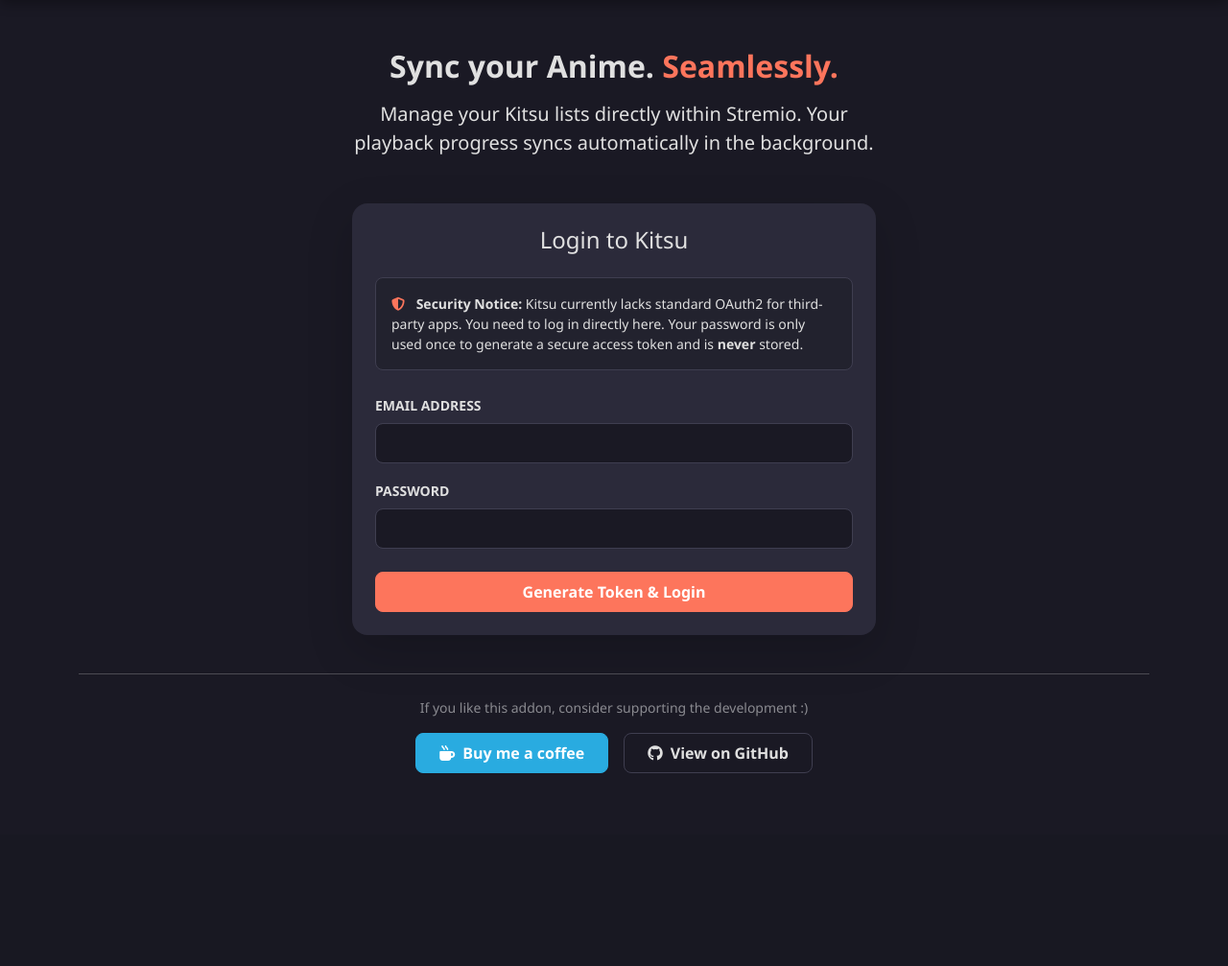
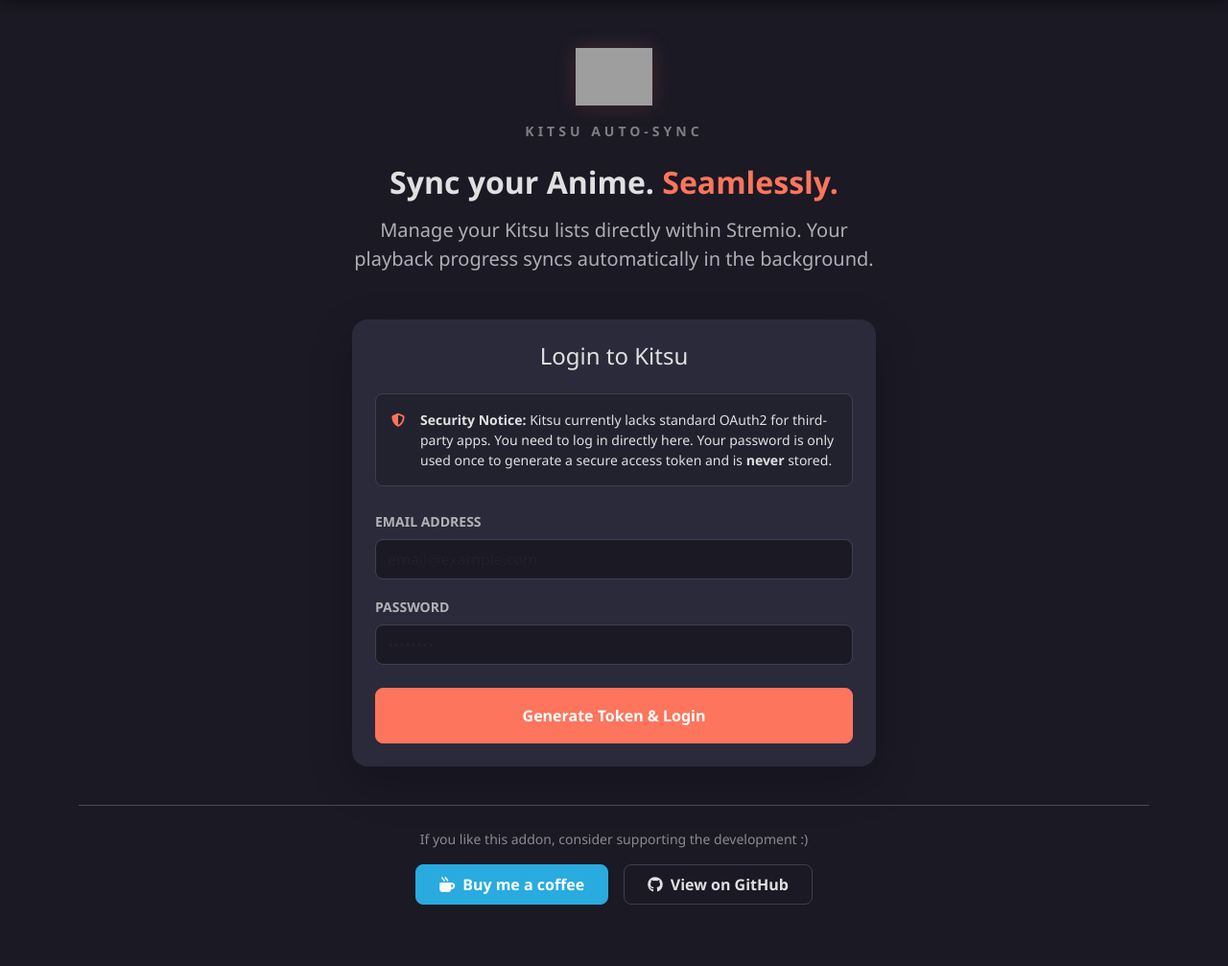
Before and after one commit to mralanbourne/kitsu-stremio-addon, a Python web app: template templates/index.html in a window 1280 px wide. Shown: the part 50-1057 px from the top of the page at 96% size. Before the commit the page ends 856 px from the top, so only its background shows below. Run offline with Jinja, Linux system fonts and the light colour scheme; the template is opened without the code that fills it, so the values that code supplies are empty; grey boxes are pictures that could not be loaded.

Commit message:
Update index.html

```diff
--- a/templates/index.html
+++ b/templates/index.html
@@ -3,35 +3,56 @@
 {% block header %}
     <nav class="navbar navbar-dark fixed-top">
         <div class="container-fluid">
-            <span class="navbar-brand mb-0 h1 fw-bolder"><i class="fa-solid fa-play me-2 text-kitsu"></i> Kitsu Stremio Addon</span>
+            <span class="navbar-brand mb-0 h1 fw-bolder">
+                <i class="fa-solid fa-play me-2 text-kitsu"></i> Kitsu Stremio Addon
+            </span>
         </div>
     </nav>
 {% endblock %}
 
 {% block content %}
+    <div class="text-center mb-4">
+        <img src="https://kitsu.io/kitsu-256-ed442f7567271af715884ca3080e8240.png"
+             width="80"
+             alt="Kitsu Auto-Sync Logo"
+             class="mb-3 shadow-sm"
+             style="filter: drop-shadow(0 0 10px rgba(253, 117, 92, 0.2));">
+
+        <div class="text-uppercase small fw-bold opacity-50" style="letter-spacing: 4px;">
+            Kitsu Auto-Sync
+        </div>
+    </div>
+
     <div class="text-center mb-5">
         <h2 class="fw-bold mb-3">Sync your Anime. <span class="text-kitsu">Seamlessly.</span></h2>
-        <p class="fs-5">Manage your Kitsu lists directly within Stremio. Your playback progress syncs automatically in the background.</p>
+        <p class="fs-5 opacity-75">Manage your Kitsu lists directly within Stremio. Your playback progress syncs automatically in the background.</p>
     </div>
 
     <div class="card shadow-lg border-0 rounded-4 p-4">
         <h4 class="mb-4 text-center">Login to Kitsu</h4>
 
         <div class="p-3 border rounded-3 small mb-4" style="background-color: rgba(0, 0, 0, 0.2); border-color: #3F3E50 !important;">
-            <i class="fa-solid fa-shield-halved me-2 text-kitsu"></i>
-            <strong>Security Notice:</strong> Kitsu currently lacks standard OAuth2 for third-party apps. You need to log in directly here. Your password is only used once to generate a secure access token and is <strong>never</strong> stored.
+            <div class="d-flex">
+                <i class="fa-solid fa-shield-halved me-3 text-kitsu mt-1"></i>
+                <div>
+                    <strong>Security Notice:</strong> Kitsu currently lacks standard OAuth2 for third-party apps.
+                    You need to log in directly here. Your password is only used once to generate a secure access token and is <strong>never</strong> stored.
+                </div>
+            </div>
         </div>
 
         <form action="/login" method="POST">
             <div class="mb-3">
-                <label for="username" class="form-label small fw-bold text-uppercase">Email Address</label>
-                <input type="email" class="form-control rounded-3 py-2" id="username" name="username" required>
+                <label for="username" class="form-label small fw-bold text-uppercase opacity-75">Email Address</label>
+                <input type="email" class="form-control rounded-3 py-2" id="username" name="username" placeholder="email@example.com" required>
             </div>
             <div class="mb-4">
-                <label for="password" class="form-label small fw-bold text-uppercase">Password</label>
-                <input type="password" class="form-control rounded-3 py-2" id="password" name="password" required>
+                <label for="password" class="form-label small fw-bold text-uppercase opacity-75">Password</label>
+                <input type="password" class="form-control rounded-3 py-2" id="password" name="password" placeholder="••••••••" required>
             </div>
-            <button type="submit" class="btn btn-primary w-100 py-2 rounded-3">Generate Token & Login</button>
+            <button type="submit" class="btn btn-primary w-100 py-3 rounded-3 fw-bold">
+                Generate Token & Login
+            </button>
         </form>
     </div>
 {% endblock %}
```
